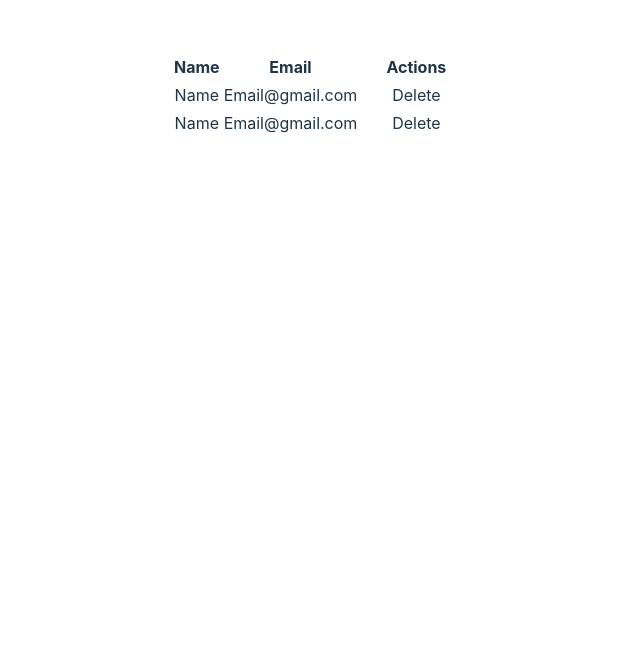
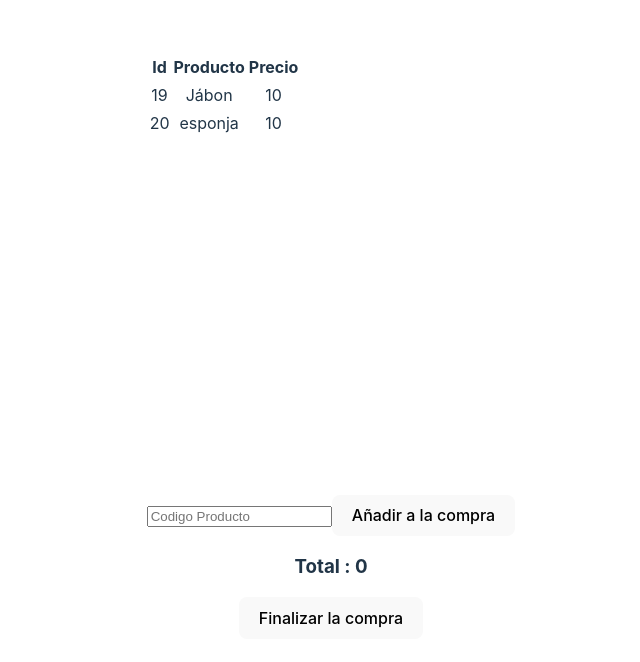
Before and after one commit to ChristopherG19/Supermarket_mongodb, a React (Vite) app in the folder frontend/: page /ventas in a window 1280 px wide. Shown: the part 550-1212 px from the top of the page, without its empty margins (309-949 px from the left). Before the commit the page ends 1077 px from the top, so only its background shows below. Built offline with nearby package versions, Linux system fonts and the light colour scheme.

Commit message:
Compra Model and Controller

```diff
--- a/frontend/src/routes/Sales.jsx
+++ b/frontend/src/routes/Sales.jsx
@@ -1,18 +1,66 @@
 import React from 'react'
 import { Link } from 'react-router-dom'
+import { useEffect, useState } from 'react'
 import Header from './components/header'
 import Header_sales from './components/Header_ventas'
 import Sales_table from './components/Sales_table'
+import Sales_table_item from './components/Sales_table_item'
 
 const Sales = ({}) => {
 
-    return (
-        <div>
-            <Header title="Ventas"></Header>
-            <Header_sales cajero="prueba"></Header_sales>
-            <Sales_table></Sales_table>
+  function getCurrentDate(separator = '/') {
+    let newDate = new Date()
+    let date = newDate.getDate()
+    let month = newDate.getMonth() + 1
+    let year = newDate.getFullYear()
+    let hour = newDate.getHours()
+    let minutes = newDate.getMinutes()
+
+    return `${date} / ${month<10?`0${month}`:`${month}`} / ${year} , ${hour}:${minutes}`
+  }
+
+  const[total, setTotal] = useState(0)
+  const[newProduct, setNewProduct] = useState(0)
+  const fecha = getCurrentDate()
+
+  return (
+    <div>
+      {/** Headers */}
+      <Header
+        title="Ventas"
+      />
+      <Header_sales
+        cajero="prueba"
+        date = {fecha}
+      />
+      {/** Tabla */}
+      <body>
+        <div class="container">
+          <table>
+            <thead>
+              <tr>
+                <th>Id</th>
+                <th>Producto</th>
+                <th>Precio</th>
+            </tr>
+            </thead>
+            <tbody>
+              {/** Elementos de la tabla */}
+              <Sales_table_item Name = "19" Email = "Jábon" Actions="10"/>
+              <Sales_table_item Name = "20" Email = "esponja" Actions="10"/>
+            </tbody>
+          </table>
         </div>
-    )
+      </body>
+      {/** Footer */}
+      <footer>
+        <input placeholder='Codigo Producto'></input>
+        <button type='submit'>Añadir a la compra</button>
+        <h3> Total : {total}</h3>
+        <button type='submit'>Finalizar la compra</button>
+      </footer>
+    </div>
+  )
 }
 
 export default Sales
--- a/frontend/src/routes/components/Header_ventas.jsx
+++ b/frontend/src/routes/components/Header_ventas.jsx
@@ -1,7 +1,7 @@
 import React from 'react'
 import { Link } from 'react-router-dom'
 
-const Header_sales = ({ cajero }) => {
+const Header_sales = ({ cajero, date }) => {
 
   function getCurrentDate(separator = '/') {
     let newDate = new Date()
@@ -17,8 +17,8 @@ const Header_sales = ({ cajero }) => {
   return (
     <div>
       <div>
-        <h2>{cajero}</h2>
-        <h2>{getCurrentDate()}</h2>
+        <h2>{ cajero }</h2>
+        <h2>{ date }</h2>
         {/* Aquí sería bueno poner el logo o algo*/}
       </div>
     </div>
--- a/frontend/src/routes/components/Sales_table.jsx
+++ b/frontend/src/routes/components/Sales_table.jsx
@@ -1,31 +1,28 @@
-import React, { useEffect } from 'react'
+import React, { useEffect, useState } from 'react'
 import { Link } from 'react-router-dom'
 import Sales_table_item from './Sales_table_item'
 
 
 const Sales_table = ({}) => {
 
-  // const[items, setitems] = useEffect(null)
-
-
+  const[items, setitems] = useState(null)
 
   return (
-    <body class="flex items-center justify-center">
+    <body>
         <div class="container">
-            <table class="w-full flex flex-row flex-no-wrap sm:bg-white rounded-lg overflow-hidden sm:shadow-lg my-5">
-                <thead class="text-white">
-
-                    <tr class="bg-teal-400 flex flex-col flex-no wrap sm:table-row rounded-l-lg sm:rounded-none mb-2 sm:mb-0">
-                      <th class="p-3 text-left">Name</th>
-                      <th class="p-3 text-left">Email</th>
-                      <th class="p-3 text-left" width="110px">Actions</th>
-                  </tr>
-                </thead>
-                <tbody class="flex-1 sm:flex-none">
-                    <Sales_table_item Name = "Name" Email = "Email@gmail.com" Actions="Delete"/>
-                    <Sales_table_item Name = "Name" Email = "Email@gmail.com" Actions="Delete"/>
-                </tbody>
-            </table>
+          <table>
+            <thead>
+              <tr>
+                <th>Id</th>
+                <th>Producto</th>
+                <th>Precio</th>
+            </tr>
+            </thead>
+            <tbody>
+                <Sales_table_item Name = "19" Email = "Jábon" Actions="10"/>
+                <Sales_table_item Name = "20" Email = "esponja" Actions="10"/>
+            </tbody>
+          </table>
         </div>
     </body>
   )
```
Also changed, not shown: 2 other files (tests, documents, lock files or other folders).
